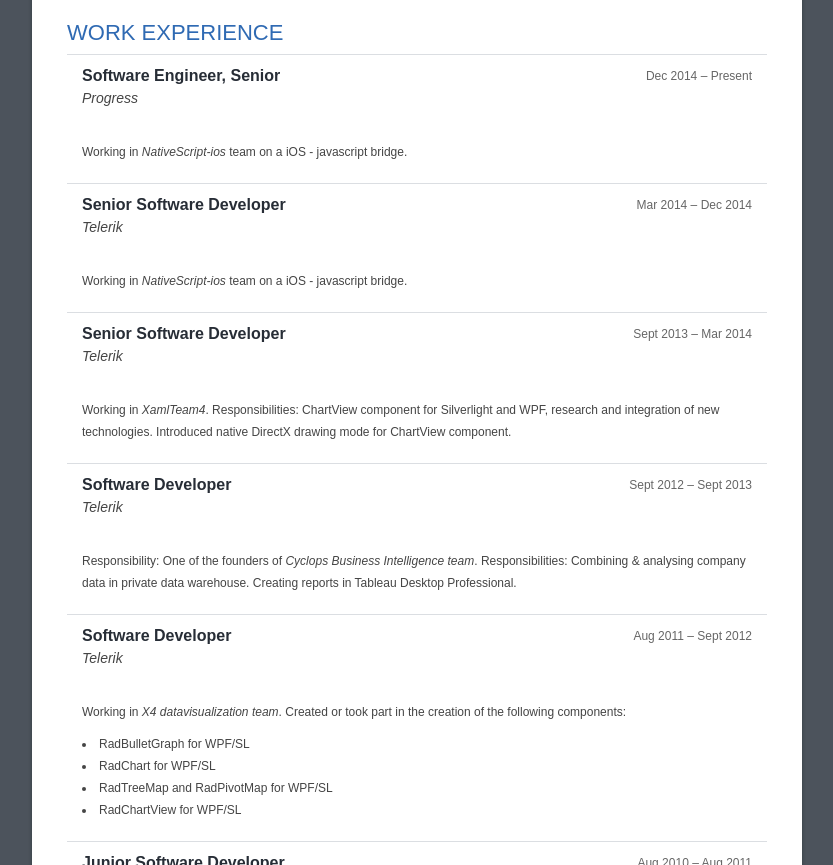
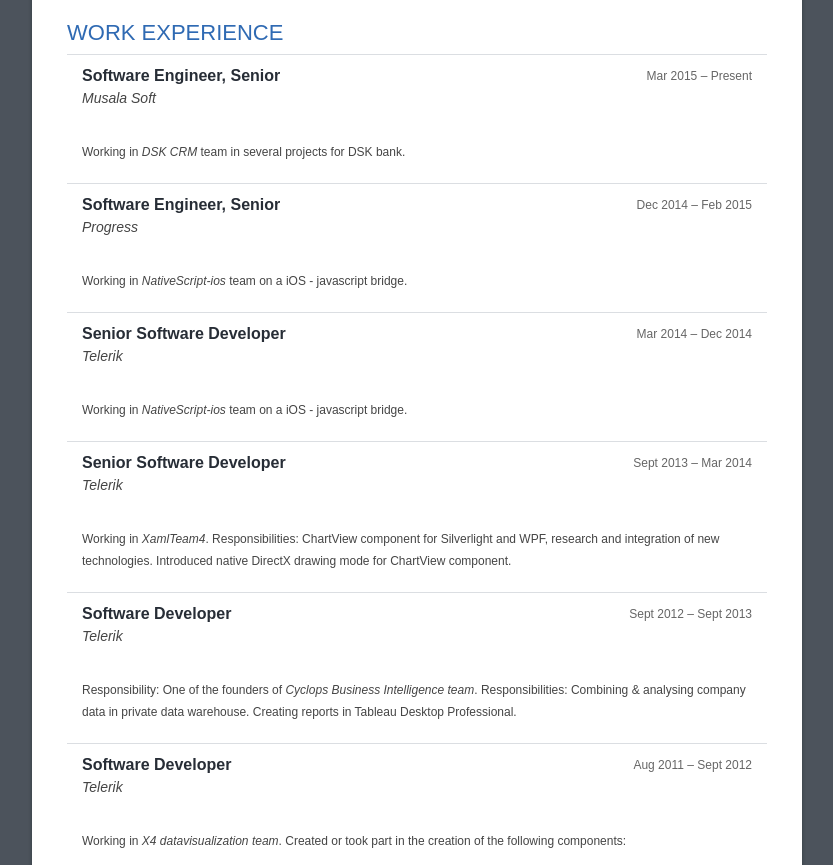
Before and after one commit to yavor87/yavor87.github.io, a plain HTML site: page index.html in a window 1280 px wide. Shown: the part 1048-1913 px from the top of the page, without its empty margins (223-1056 px from the left). Drawn offline with Linux system fonts and the light colour scheme.

Commit message:
Adding musala soft

```diff
--- a/index.html
+++ b/index.html
@@ -84,7 +84,14 @@
                 </header>
                 <ul class="cv-section-items">
                     <li class="cv-item">
-                        <span class="cv-item-time"><time datetime="2014-12-28">Dec 2014</time> &ndash; Present</span>
+                        <span class="cv-item-time"><time datetime="2015-03-04">Mar 2015</time> &ndash; Present</span>
+                        <strong class="cv-item-h1">Software Engineer, Senior</strong>
+                        <em class="cv-item-h2">Musala Soft</em>
+                        <br />
+                        <p>Working in <em>DSK CRM</em> team in several projects for DSK bank.</p>
+                    </li>
+                    <li class="cv-item">
+                        <span class="cv-item-time"><time datetime="2014-12-28">Dec 2014</time> &ndash; <time datetime="2015-02-28">Feb 2015</time></span>
                         <strong class="cv-item-h1">Software Engineer, Senior</strong>
                         <em class="cv-item-h2">Progress</em>
                         <br />
```
